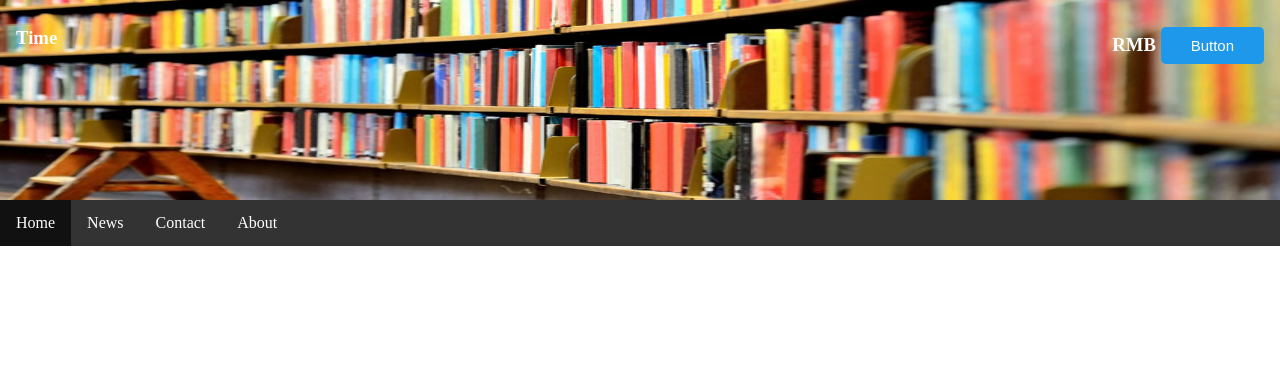
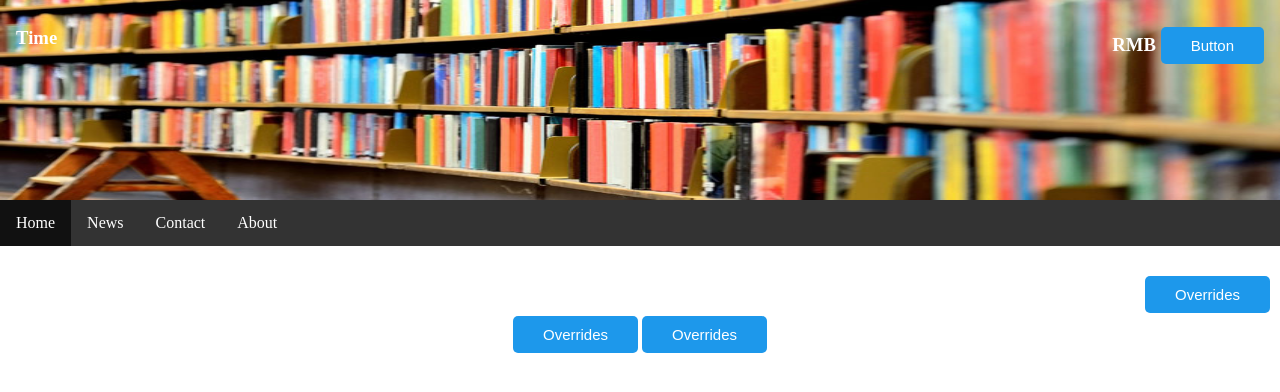
Before and after one commit to IT21117664/IWT, a PHP site: page /admin.php in a window 1280 px wide. Shown: the top 392 px of the page. Run offline with PHP 8.4, Linux system fonts and the light colour scheme.

Commit message:
admin rmb

```diff
--- a/admin.php
+++ b/admin.php
@@ -34,6 +34,17 @@
             <li><a href="#about">About</a></li>
         </ul>
     </div>
+    <div class="row">
+        <div class="right">
+            <button type="button" class="btn primary">Overrides</button>
+        </div>
+    </div>
+    <div class="row">
+        <div class="center">
+            <button type="button" class="btn primary">Overrides</button>
+            <button type="button" class="btn primary">Overrides</button>
+        </div>
+    </div>
     <script> carousel();</script>
 </body>
 </html>
--- a/css/main.css
+++ b/css/main.css
@@ -78,6 +78,10 @@ body {
     text-decoration: none;
     display: inline-block;
     font-size: 15px;
+}
+
+.btn-lg {
+    font-size: 25px;
 }
 
 .border {
@@ -209,3 +213,8 @@ body {
     top: 8px;
     left: 16px;
 }
+
+.row {
+    padding: 20px;
+    text-align: center;
+}
```
